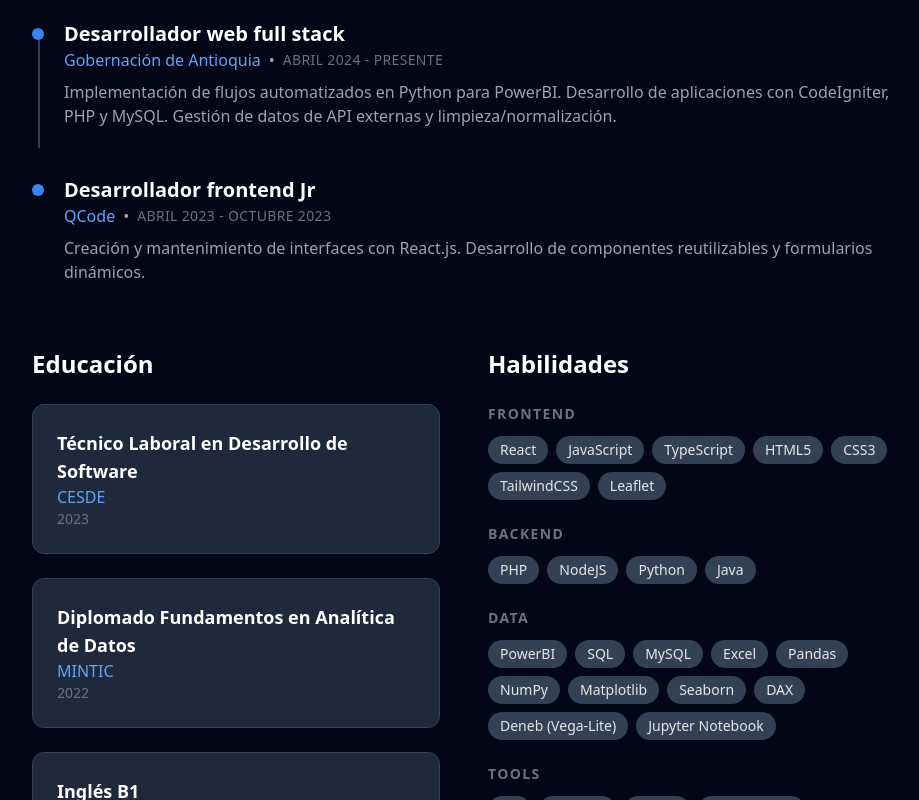
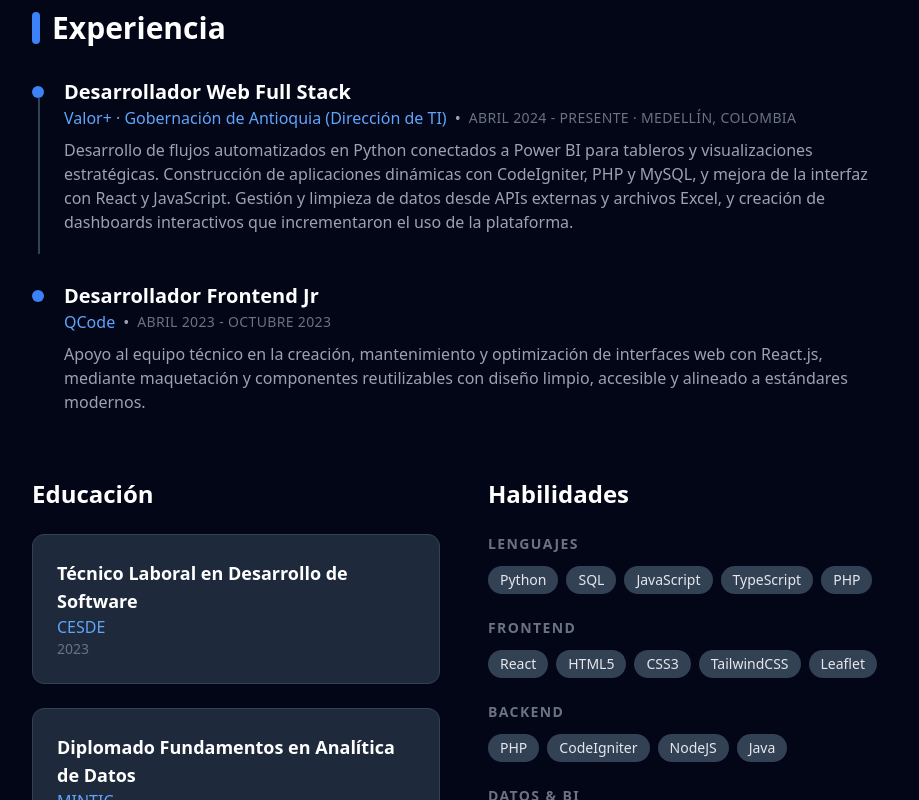
Before and after one commit to Jharod3/Portafolio, a React (Vite) app in the folder frontend-react/: page /about in a window 1280 px wide. Shown: the part 360-1160 px from the top of the page, without its empty margins (176-1095 px from the left). Built offline with nearby package versions, Linux system fonts and the light colour scheme.

Commit message:
UPDATE: actualizacion de informacion

```diff
--- a/frontend-react/src/data/portfolioData.ts
+++ b/frontend-react/src/data/portfolioData.ts
@@ -1,24 +1,24 @@
 import type { AboutData, Project, SocialLink } from '../types';
 
 export const aboutData: AboutData = {
-    name: 'Jharod Miguel Hidalgo',
-    role: 'Full Stack Web Developer & Data Analyst',
-    bio: 'Desarrollador web full stack y analista de datos con experiencia en Python, PowerBI, React, PHP y SQL. Apasionado por el aprendizaje continuo y el diseño UX. Experiencia en creación de interfaces dinámicas y automatización de procesos.',
+    name: 'Jharod Miguel Hidalgo Osorio',
+    role: 'Desarrollador Web Full Stack Jr. & Analista de Datos',
+    bio: 'Desarrollador web con experiencia en React, PHP, JavaScript y CodeIgniter, y conocimientos en análisis de datos con SQL, Python y Power BI. Soy responsable, comprometido, leal y perseverante, con capacidad para trabajar en equipo y tomar decisiones orientadas al cumplimiento de objetivos. Me apasiona seguir aprendiendo y construir soluciones centradas en la experiencia de usuario y el análisis de información.',
     contact: {
         city: 'Copacabana, Antioquia'
     },
     experience: [
         {
-            company: 'Gobernación de Antioquia',
-            role: 'Desarrollador web full stack',
-            period: 'Abril 2024 - Presente',
-            description: 'Implementación de flujos automatizados en Python para PowerBI. Desarrollo de aplicaciones con CodeIgniter, PHP y MySQL. Gestión de datos de API externas y limpieza/normalización.'
+            company: 'Valor+ · Gobernación de Antioquia (Dirección de TI)',
+            role: 'Desarrollador Web Full Stack',
+            period: 'Abril 2024 - Presente · Medellín, Colombia',
+            description: 'Desarrollo de flujos automatizados en Python conectados a Power BI para tableros y visualizaciones estratégicas. Construcción de aplicaciones dinámicas con CodeIgniter, PHP y MySQL, y mejora de la interfaz con React y JavaScript. Gestión y limpieza de datos desde APIs externas y archivos Excel, y creación de dashboards interactivos que incrementaron el uso de la plataforma.'
         },
         {
             company: 'QCode',
-            role: 'Desarrollador frontend Jr',
+            role: 'Desarrollador Frontend Jr',
             period: 'Abril 2023 - Octubre 2023',
-            description: 'Creación y mantenimiento de interfaces con React.js. Desarrollo de componentes reutilizables y formularios dinámicos.'
+            description: 'Apoyo al equipo técnico en la creación, mantenimiento y optimización de interfaces web con React.js, mediante maquetación y componentes reutilizables con diseño limpio, accesible y alineado a estándares modernos.'
         }
     ],
     education: [
@@ -54,10 +54,11 @@ export const aboutData: AboutData = {
         }
     ],
     skills: {
-        'Frontend': ['React', 'JavaScript', 'TypeScript', 'HTML5', 'CSS3', 'TailwindCSS', 'Leaflet'],
-        'Backend': ['PHP', 'NodeJS', 'Python', 'Java'],
-        'Data': ['PowerBI', 'SQL', 'MySQL', 'Excel', 'Pandas', 'NumPy', 'Matplotlib', 'Seaborn', 'DAX', 'Deneb (Vega-Lite)', 'Jupyter Notebook'],
-        'Tools': ['Git', 'VS Code', 'Scrum', 'Claude Code', 'RapidAPI', 'Google Auth', 'NVIDIA NIM APIs']
+        'Lenguajes': ['Python', 'SQL', 'JavaScript', 'TypeScript', 'PHP'],
+        'Frontend': ['React', 'HTML5', 'CSS3', 'TailwindCSS', 'Leaflet'],
+        'Backend': ['PHP', 'CodeIgniter', 'NodeJS', 'Java'],
+        'Datos & BI': ['Power BI', 'Pandas', 'NumPy', 'Matplotlib', 'Seaborn', 'DAX', 'Deneb (Vega-Lite)', 'MySQL', 'Excel'],
+        'Herramientas': ['Git', 'Azure DevOps', 'Jupyter Notebook', 'Google Sheets', 'Notion', 'Jira', 'VS Code', 'Scrum', 'Claude Code', 'RapidAPI', 'Google Auth', 'NVIDIA NIM APIs']
     }
 };
 
```
